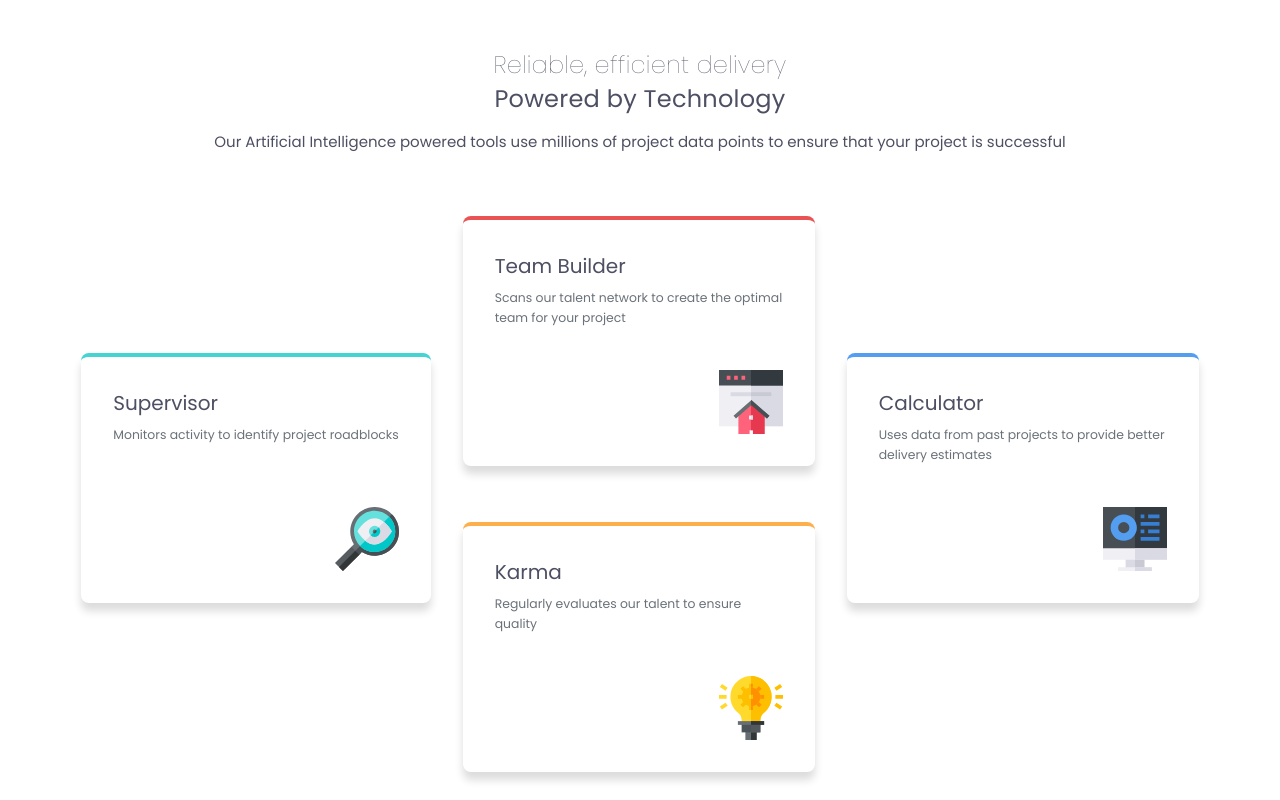
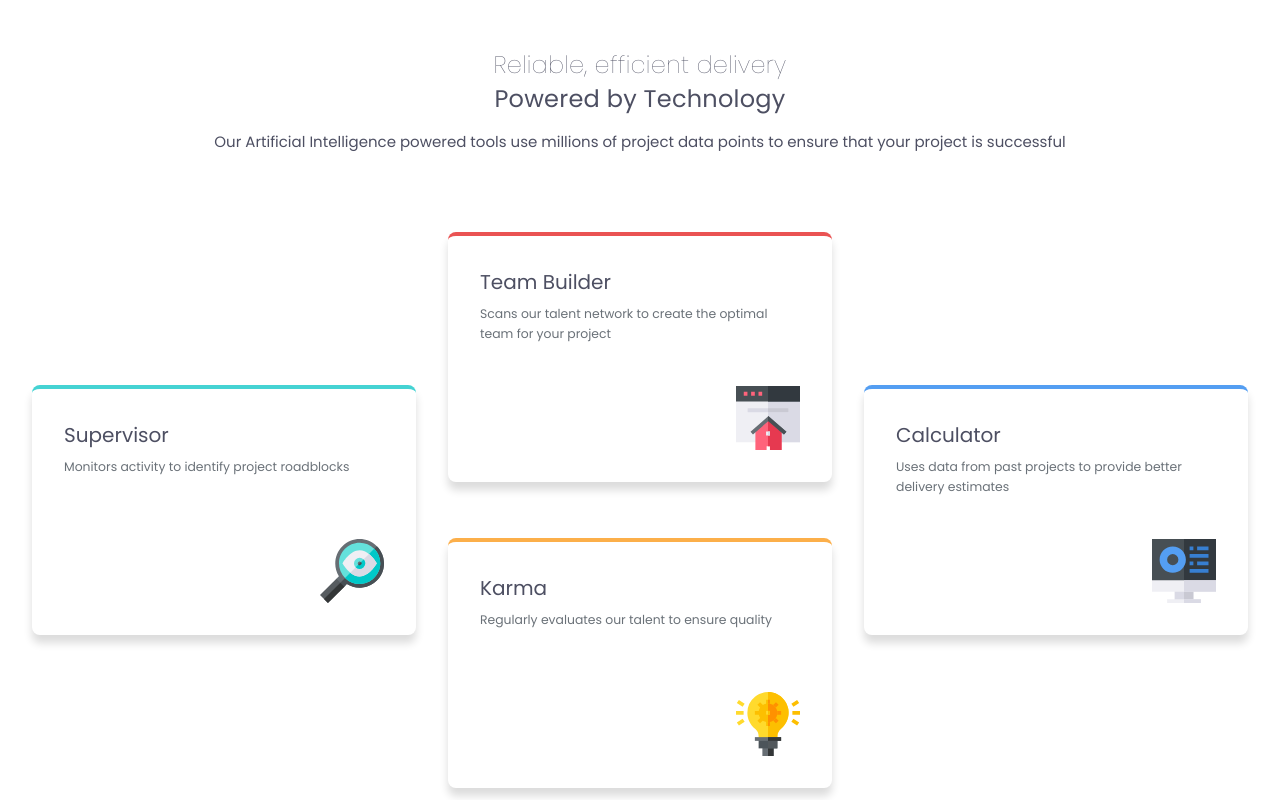
Before and after one commit to LukJeru/four_card_feature, a plain HTML site: page index.html in a window 1280 px wide. Shown: the top 800 px of the page. Drawn offline with Linux system fonts and the light colour scheme.

Commit message:
improve grid design

```diff
--- a/stylesheet.scss
+++ b/stylesheet.scss
@@ -131,29 +131,33 @@ footer {
     display: grid;
     justify-content: center;
     align-content: center;
-    grid-template-rows: auto auto auto;
+    grid-template-rows: repeat(3, 1fr);
+    grid-template-columns: repeat(2, 1fr);
     height: 814px;
     gap: 1rem;
   }
 
   #supervisor {
     grid-row: 1;
-    position: relative;
-    left: 50%;
+    grid-column: 1 /span 2;
+    justify-self: center;
   }
 
   #team-builder {
     grid-row: 2;
+    grid-column: 1;
+    justify-self: end;
   }
 
   #karma{
     grid-row: 2;
+    grid-column: 2;
   }
 
   #calculator {
     grid-row: 3;
-    position: relative;
-    left: 50%;
+    grid-column: 1 / span 2;
+    justify-self: center;
   }
 
   .card {
@@ -166,40 +170,41 @@ footer {
   #cards-container {
     display: grid;
     position: relative;
-    bottom: 8rem;
+    bottom: 7rem;
     gap: 2rem;
     justify-content: center;
     align-content: center;
-    grid-template-columns: auto auto auto;
-    grid-template-rows: auto auto;
+    grid-template-columns: repeat(3, 1fr);
+    grid-template-rows: repeat(2, 1fr);
   }
 
   #supervisor {
     grid-column: 1;
-    grid-row: 1;
-    left: initial;
-    top: 50%;
+    grid-row: 1 / span 2;
+    align-self: center;
   }
 
   #team-builder {
     grid-column: 2;
     grid-row: 1;
+    align-self: end;
+    justify-self: center;
   }
 
   #karma{
     grid-column: 2;
     grid-row: 2;
+    justify-self: center;
   }
 
   #calculator {
     grid-column: 3;
-    grid-row: 1;
-    left: initial;
-    top: 50%;
+    grid-row: 1 / span 2;
+    align-self: center;;
   }
 
   .card {
     min-width: 20rem;
-    max-width: 22rem;
+    max-width: 26rem;
   }
 }
```
Also changed, not shown: stylesheet.css, 1 other file.
